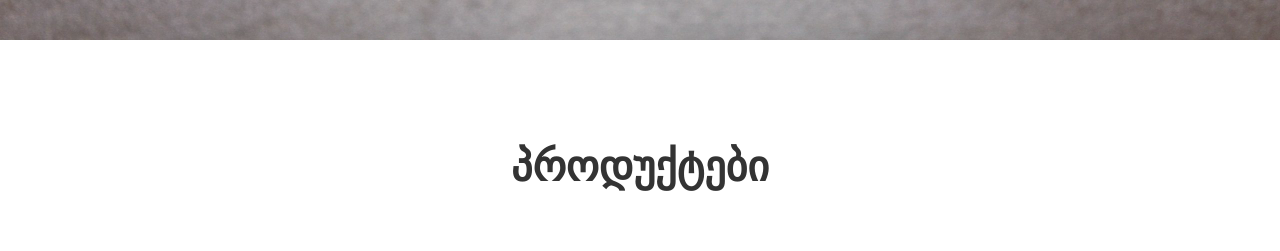
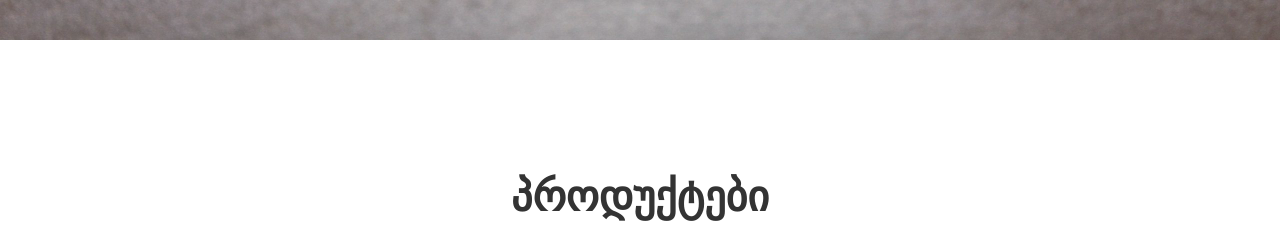
Before and after one commit to eleneshavishvili/carsgallery, a website: page index.html in a window 1280 px wide. Shown: the part 760-1011 px from the top of the page. Drawn offline with Linux system fonts and the light colour scheme; a web font is replaced by a local one.

Commit message:
Update style.css

```diff
--- a/css/style.css
+++ b/css/style.css
@@ -396,7 +396,7 @@ label  {
     width:1200px;
     text-align: center;
     font-size: 28px;
-    margin-top: 80px;
+    margin-top: 110px;
     margin-bottom: 30px;
 }
 
```
